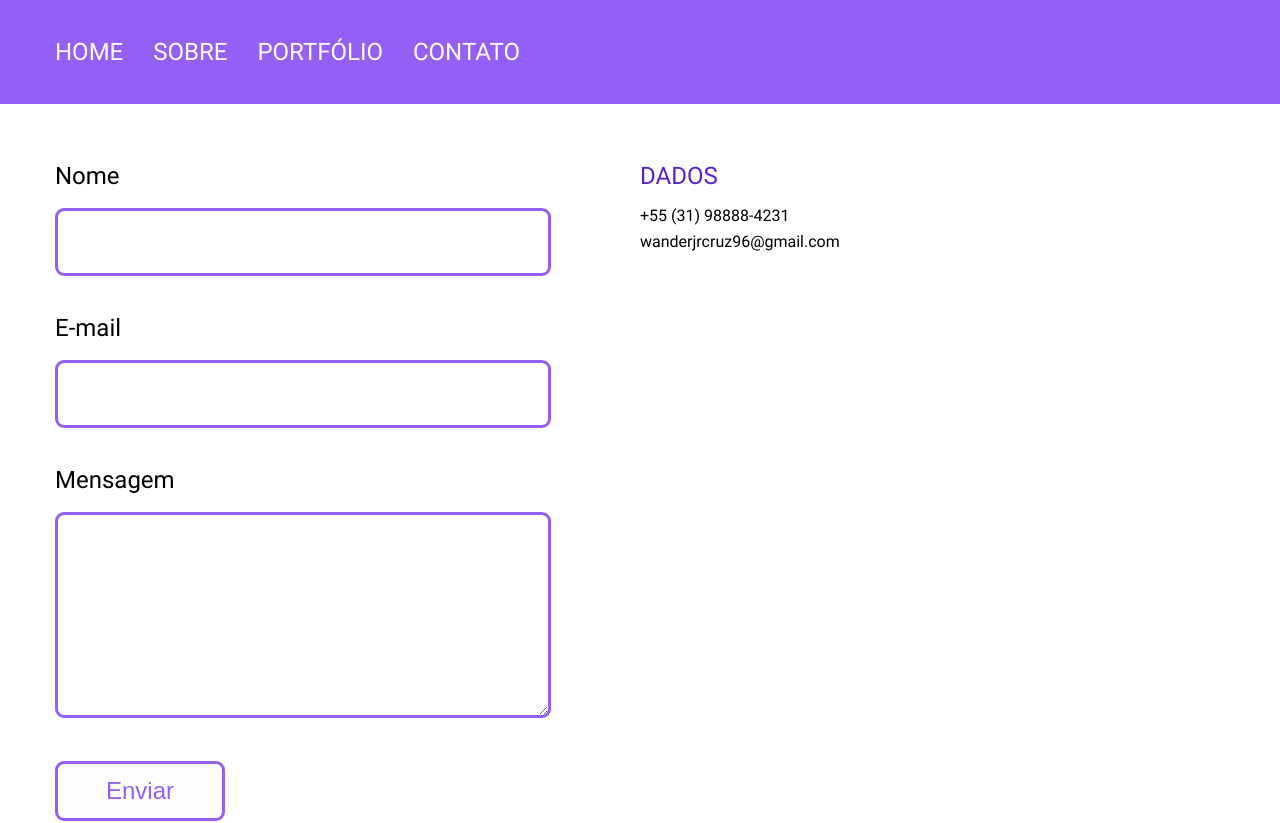
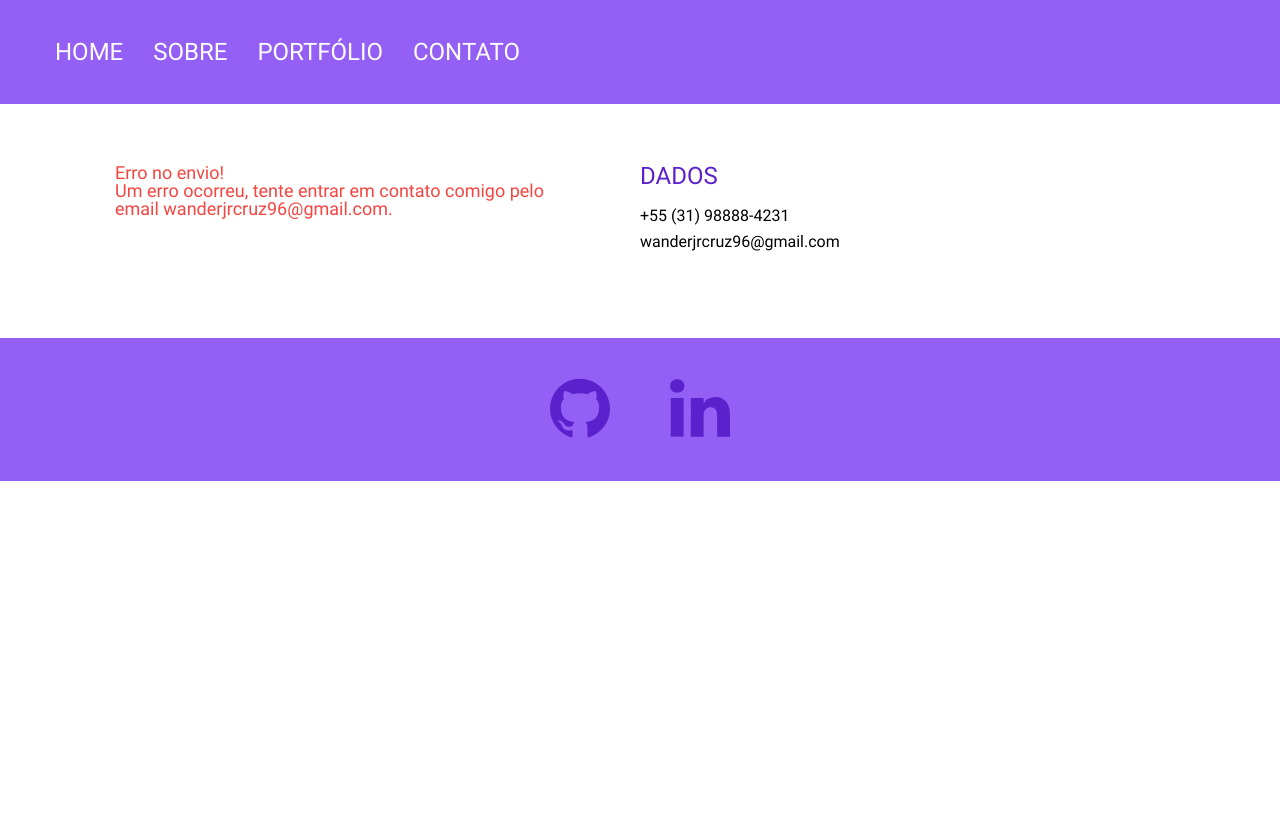
Before and after one commit to wander-junior/portfolio, a React (Create React App) app: page /contato in a window 1280 px wide. Shown: the top 823 px of the page. After the commit the page ends 800 px from the top, so only its background shows below. Built offline with nearby package versions, Linux system fonts and the light colour scheme; no server answers.

Commit message:
Deal with success and failure of submitting

```diff
--- a/src/components/Form/form-styles.js
+++ b/src/components/Form/form-styles.js
@@ -61,4 +61,16 @@ const InputTxtArea = styled.textarea`
     padding-top: 10px;
 `;
 
-export { Contact, LabelTxt, Input, InputTxtArea };
+const SendConfirmation = styled.p`
+    padding-top: 60px;
+    font-size: ${typoSizes.small};
+    color: #31aa39;
+`;
+
+const SendFailure = styled.p`
+    padding: 60px;
+    font-size: ${typoSizes.small};
+    color: #f64540;
+`;
+
+export { Contact, LabelTxt, Input, InputTxtArea, SendConfirmation, SendFailure };
--- a/src/components/Form/index.js
+++ b/src/components/Form/index.js
@@ -2,7 +2,7 @@ import React from 'react'
 import * as emailjs from 'emailjs-com';
 
 import Button from '../Button';
-import { Contact, LabelTxt, Input, InputTxtArea } from './form-styles';
+import { Contact, LabelTxt, Input, InputTxtArea, SendConfirmation, SendFailure } from './form-styles';
 import { colors } from '../../styles';
 
 const { REACT_APP_SERVICE_ID, REACT_APP_TEMPLATE_ID, REACT_APP_USER_ID } = process.env;
@@ -11,6 +11,9 @@ export default function Form() {
     const [name, setName] = React.useState('');
     const [email, setEmail] = React.useState('');
     const [message, setMessage] = React.useState('');
+
+    let isSent = true;
+    let isSucess = false;
 
     const handleChange = (e) => {
         if (e.target.name === 'name') setName (e.target.value);
@@ -33,11 +36,29 @@ export default function Form() {
             REACT_APP_TEMPLATE_ID,
             templetaParams,
             REACT_APP_USER_ID,
-        )
+        ).then(() => {
+            isSent=true;
+        }, () => {
+            isSent=true;
+            isSucess=false;
+        })
 
     }
 
     return (
+            <>
+                {isSent ?
+                    isSucess ?
+                        <SendConfirmation>
+                            <p>Formulário enviado com sucesso!</p>
+                            <p>Em breve eu entro em contato com você.</p>
+                        </SendConfirmation>
+                    :
+                        <SendFailure>
+                            <p>Erro no envio!</p>
+                            <p>Um erro ocorreu, tente entrar em contato comigo pelo email wanderjrcruz96@gmail.com.</p>
+                        </SendFailure>
+                :
                     <form onSubmit={handleSubmit}>
                         <Contact>
                             <label>
@@ -60,5 +81,7 @@ export default function Form() {
                             />
                         </Contact>
                     </form>
+                }
+            </>
     )
 }
```
Lines whose indentation alone changed are shown as unchanged.
